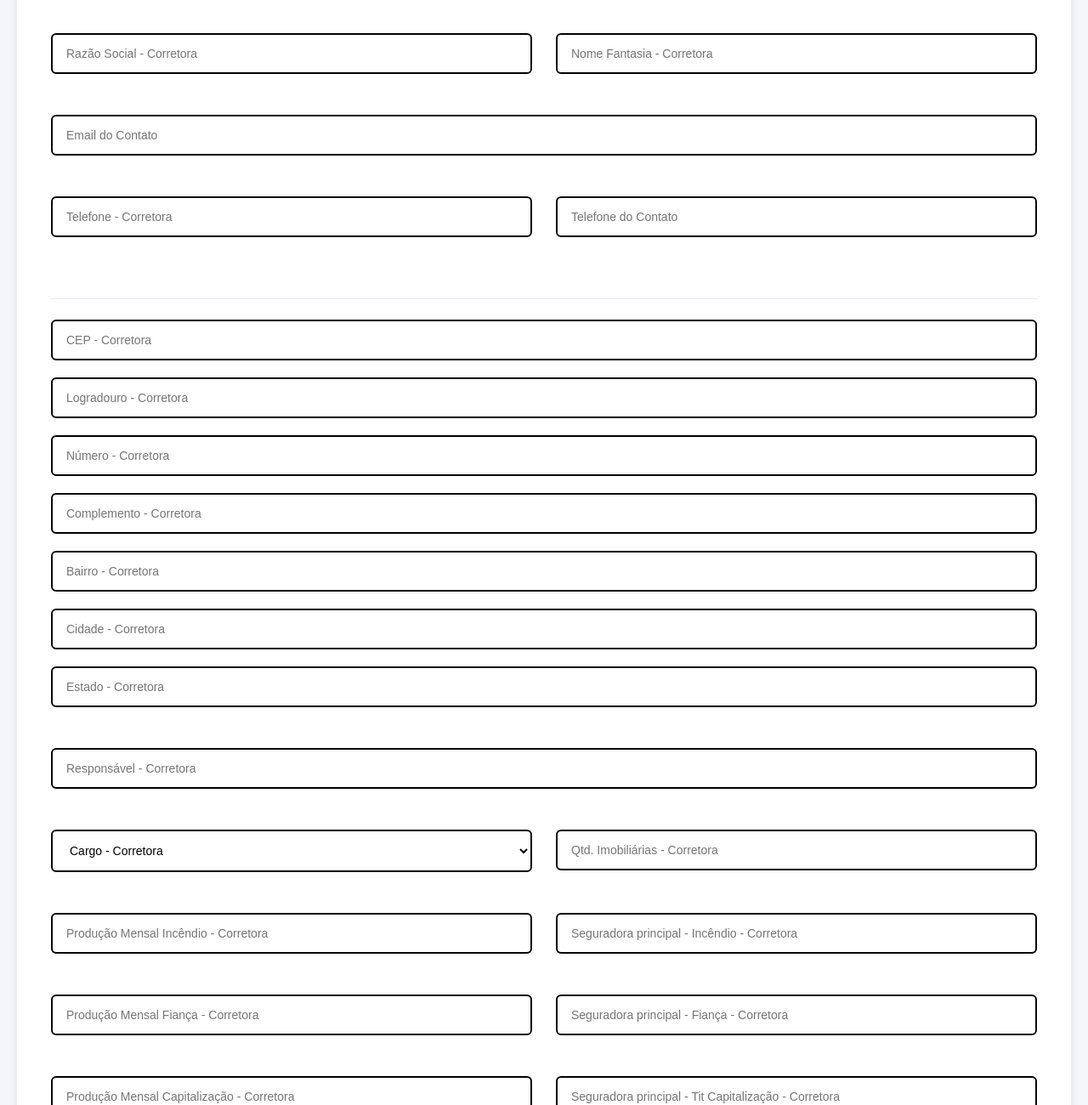
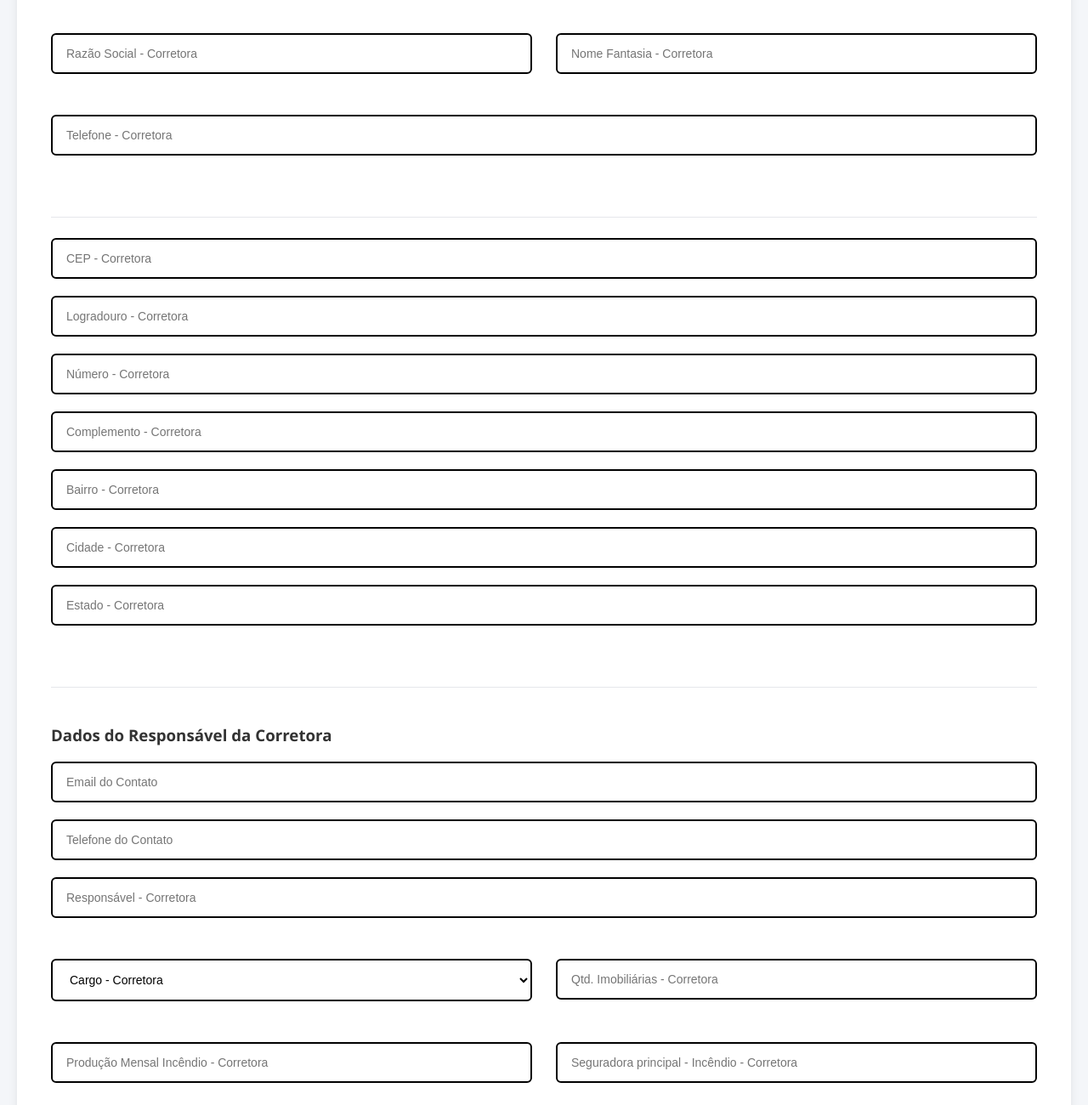
Before and after one commit to salesforcehenrique/formulario_zurich_site, a plain HTML site: page index.html in a window 1280 px wide. Shown: the part 253-1553 px from the top of the page at 85% size. Drawn offline with Linux system fonts and the light colour scheme.

Commit message:
Update index.html

```diff
--- a/index.html
+++ b/index.html
@@ -124,16 +124,8 @@
         <input id="fantasia" name="00NIa000000NlQQ" type="text" placeholder="Nome Fantasia - Corretora" required>
       </div>
 
-      <div class="form-group full">
-        <input id="email" name="email" type="email" placeholder="Email do Contato" required>
-      </div>
-
       <div class="form-group">
         <input id="telefone_corretora" name="telefone_corretora" type="tel" placeholder="Telefone - Corretora" required>
-      </div>
-
-      <div class="form-group">
-        <input id="telefone_contato" name="telefone_contato" type="tel" placeholder="Telefone do Contato" required>
       </div>
 
       <div class="section">
@@ -166,8 +158,18 @@
         </div>
       </div>
 
-      <div class="form-group full">
-        <input id="responsavel" name="00NSG00000QKgtm" type="text" placeholder="Responsável - Corretora" required>
+      <!-- Nova seção para dados do responsável -->
+      <div class="section">
+        <h3>Dados do Responsável da Corretora</h3>
+        <div class="form-group full">
+          <input id="email" name="email" type="email" placeholder="Email do Contato" required>
+        </div>
+        <div class="form-group">
+          <input id="telefone_contato" name="telefone_contato" type="tel" placeholder="Telefone do Contato" required>
+        </div>
+        <div class="form-group full">
+          <input id="responsavel" name="00NSG00000QKgtm" type="text" placeholder="Responsável - Corretora" required>
+        </div>
       </div>
 
       <div class="form-group">
@@ -304,12 +306,10 @@
         buscarCEP(this.value);
       });
 
-      // Mostrar/ocultar site
       document.getElementById('plataforma').addEventListener('change', function () {
         document.getElementById('siteGroup').style.display = (this.value === 'Sim') ? 'block' : 'none';
       });
 
-      // Mostrar/ocultar ERP
       document.getElementById('erp').addEventListener('change', function () {
         if (this.value === 'Sim') {
           document.getElementById('erp_nomeGroup').style.display = 'block';
@@ -320,7 +320,6 @@
         }
       });
 
-      // Exibir agendas
       document.querySelectorAll('input[name="agendar_reuniao"]').forEach(radio => {
         radio.addEventListener('change', function() {
           document.getElementById("calendarEmbedContainer").style.display = (this.value === 'sim') ? 'block' : 'none';
```
